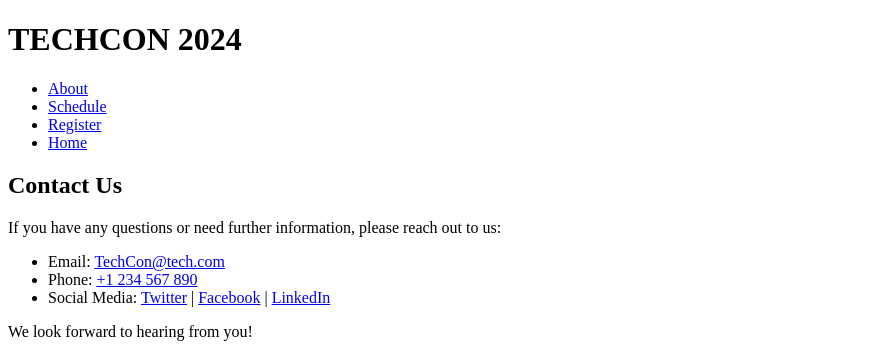
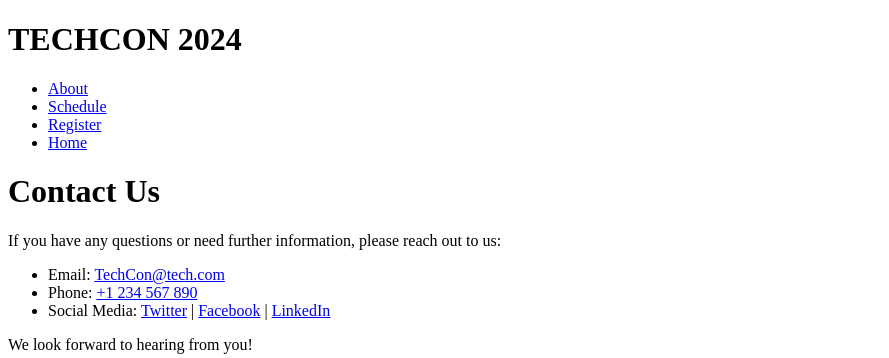
Before and after one commit to believitngwenya/TechCon_HTML, a plain HTML site: page techcon_website/contact.html in a window 1280 px wide. Shown: the top 358 px of the page, without its empty margins (0-889 px from the left). Drawn offline with Linux system fonts and the light colour scheme.

Commit message:
Added the contact page

```diff
--- a/techcon_website/contact.html
+++ b/techcon_website/contact.html
@@ -21,7 +21,7 @@
     </header>
 </body>
 <main>
-    <h2>Contact Us</h2>
+    <h1>Contact Us</h1>
     <p>If you have any questions or need further information, please reach out to us:</p>
     <ul>
         <li>Email: <a href="mailto:email@example.com">TechCon@tech.com</a>
```
